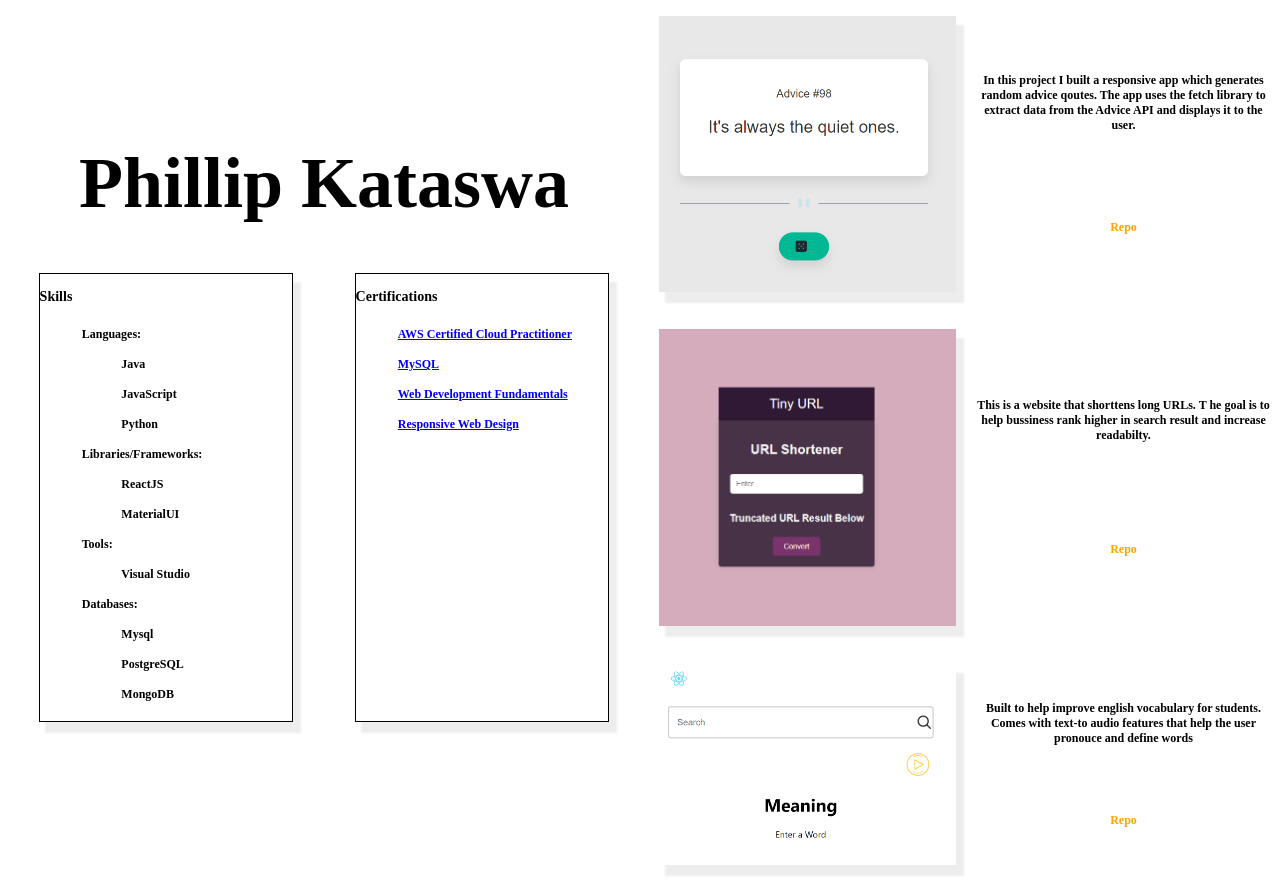
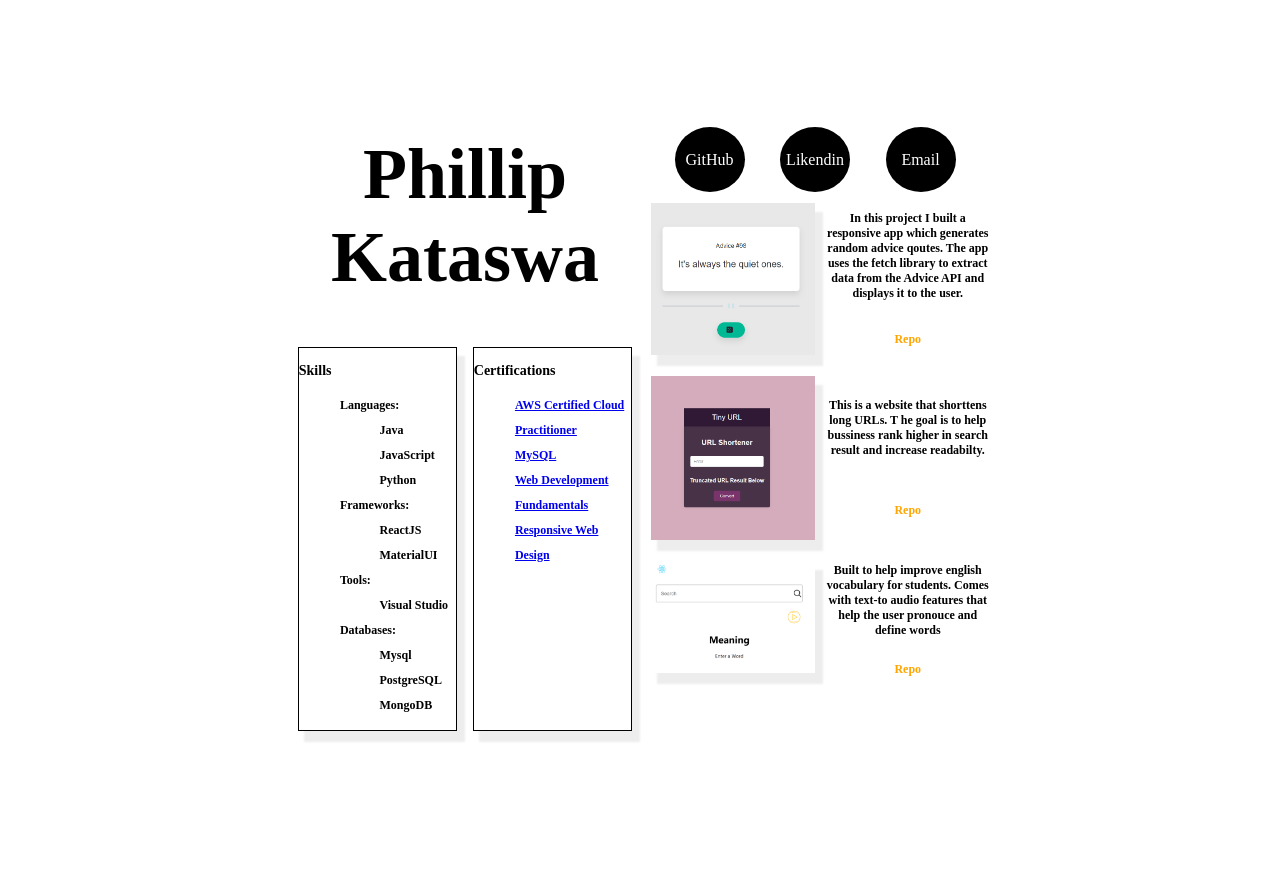
Before and after one commit to Artsia/2023Port, a React (Create React App) app in the folder myapp/: page / in a window 1280 px wide. After the commit the page ends 816 px from the top, so only its background shows below. Built offline with nearby package versions, Linux system fonts and the light colour scheme.

Commit message:
set overflow-x to scroll

```diff
--- a/myapp/src/index.css
+++ b/myapp/src/index.css
@@ -19,7 +19,7 @@
   width: 960px;
   height: 944px;*/
   width: 50%;
-  background-color: white;
+
 
 
 }
@@ -27,8 +27,9 @@
 .first-container {
   display: flex;
   height: 100%;
+  width: 100%;
   flex-direction: column;
-  justify-content:space-around;
+  justify-content:space-evenly;
   align-items: center;
 
 }
@@ -38,6 +39,10 @@
   width: 100%;
   text-align: center;
   font-size: 36px;
+  /*border: 1px solid black;*/
+
+
+
   /*margin-bottom: 20px;*/ /* Add margin to separate #myName from #skills-cert */
 }
 
@@ -46,15 +51,16 @@
   justify-content: space-around;
   width: 100%; /* Set the width to 100% to ensure it spans the entire width of the parent container */
 
+  /*border: 1px solid black;*/
 
 }
 
 .skills{
-  width:40%;
+  width:45%;
 }
 
 .cert{
-  width:40%;
+  width:45%;
 }
 
 .skills,
@@ -63,8 +69,9 @@
   /*margin: 0 10px;*/ /* Add margin for spacing between .skills and .cert */
   border: 1px black solid;
   font-size: 12px;
-  font-weight: 600;
+  font-weight: 700;
   box-shadow: 7px 10px 2px 1px rgb(237, 237, 237);
+  overflow-x:scroll;
 
 }
 
@@ -76,7 +83,7 @@
   list-style: none;
   text-decoration: none;
   margin: 0 1%;
-  line-height: 30px;
+  line-height: 25px;
 
 }
 
@@ -187,3 +194,33 @@
   height:133px;
   background-color: black;
 }*/
+
+
+
+/*Add a media query for screens larger than 900px */
+@media screen and (min-width: 900px) {
+  .App {
+    max-width: 700px; /* Adjust as needed */
+  }
+
+  .App {
+    margin: 0 auto; /* Center the content wrapper horizontally */
+  }
+}
+
+
+
+/* Add a media query for screens below 400px */
+@media screen and (max-width: 600px) {
+  .App {
+    display: flex;
+    flex-direction: column; /* Stack components vertically by default */
+    margin: 0; /* Remove margin to utilize full screen width */
+    box-shadow: none;
+  }
+
+  .App {
+    max-width: 100%; /* Adjust width to utilize full screen width */
+    padding: 10px; /* Adjust padding for better spacing on smaller screens */
+  }
+}
--- a/myapp/src/introComp.js
+++ b/myapp/src/introComp.js
@@ -19,7 +19,7 @@
                                 <ol><li>JavaScript</li></ol>
                                 <ol><li>Python</li></ol>
 
-                            <li>Libraries/Frameworks:</li>
+                            <li>Frameworks:</li>
                                 <ol><li>ReactJS</li></ol>
                                 <ol><li>MaterialUI</li></ol>
 
```
